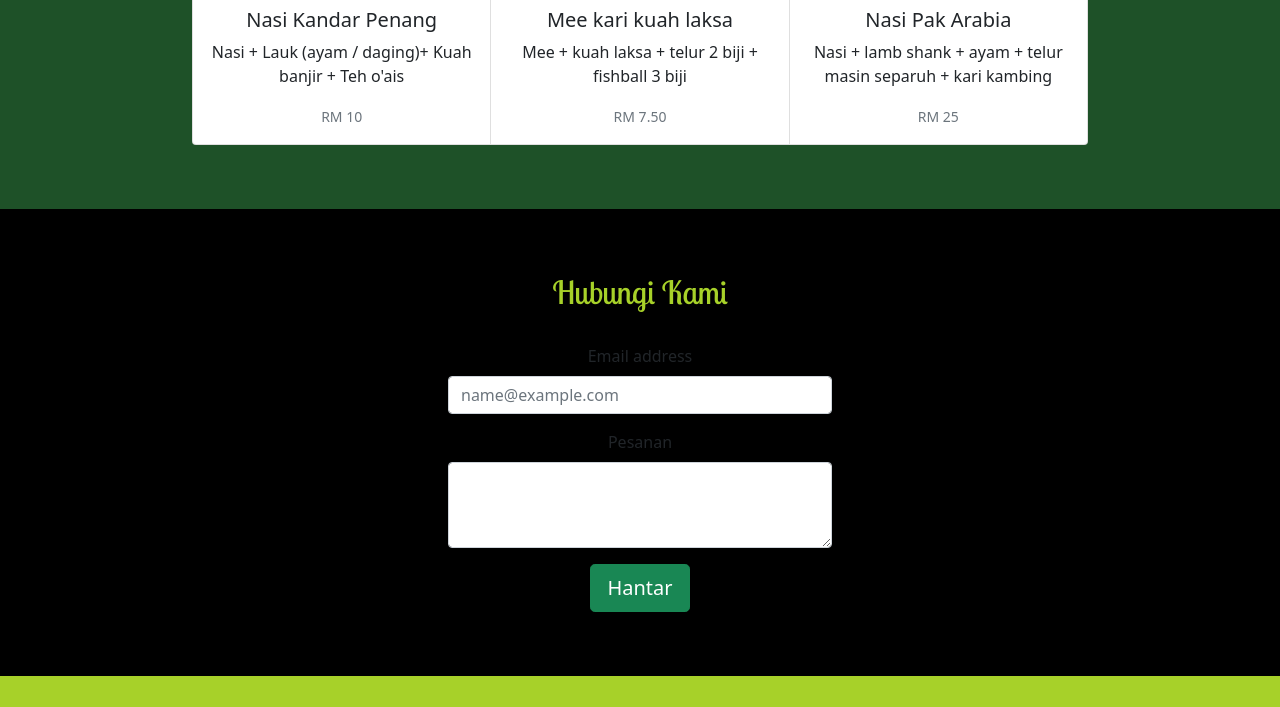
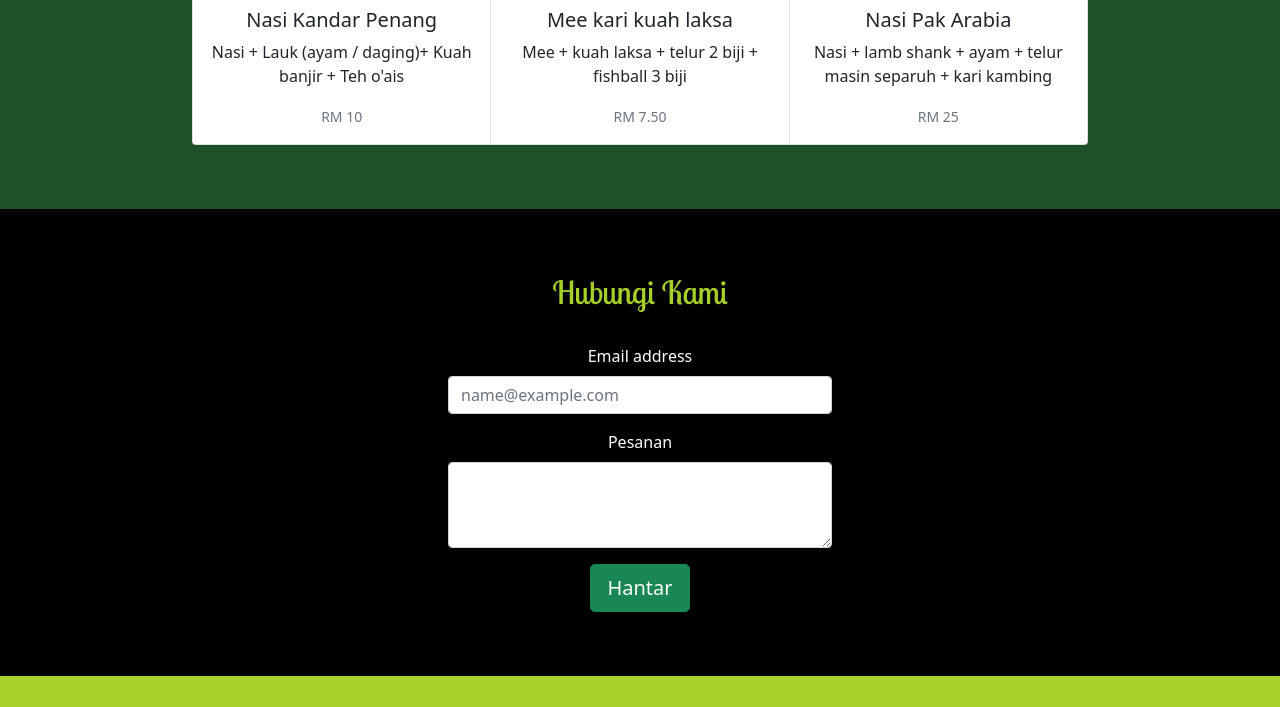
Before and after one commit to MuhdAris/plastikhitam, a plain HTML site: page index.html in a window 1280 px wide. Shown: the part 2103-2810 px from the top of the page. Drawn offline with nearby package versions, Linux system fonts and the light colour scheme.

Commit message:
Update style.css

```diff
--- a/style.css
+++ b/style.css
@@ -58,3 +58,6 @@ h2{
 .text-muted{
     color: black;
 }
+.form-label{
+    color: white;
+}
```
